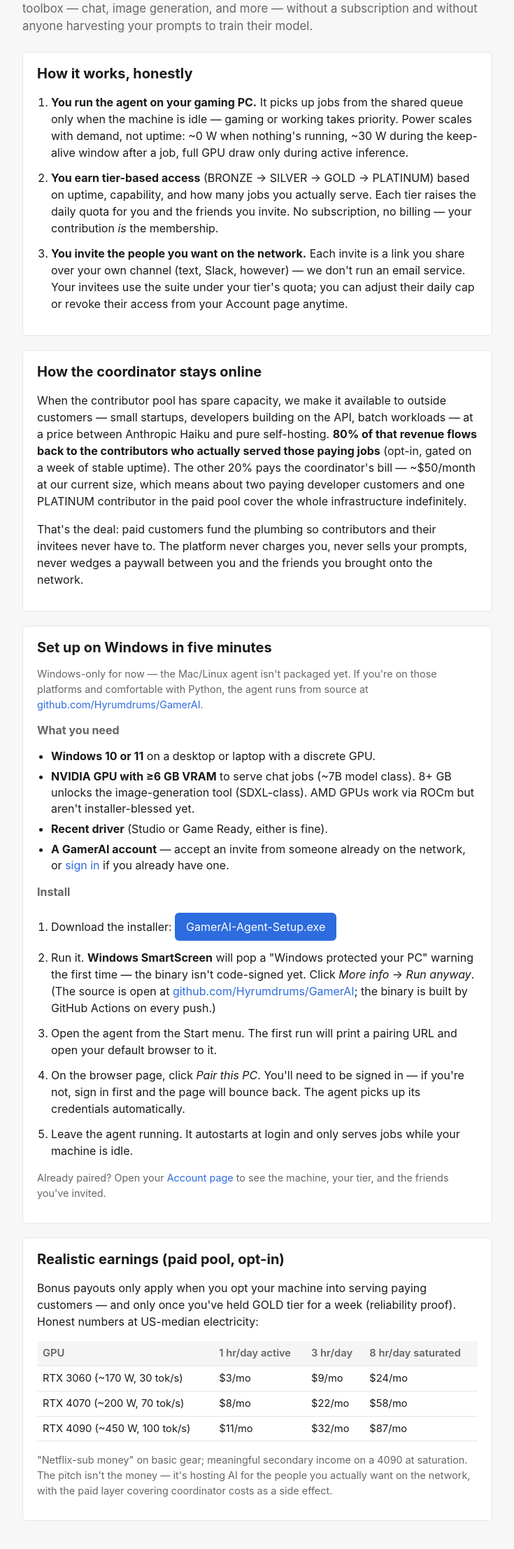
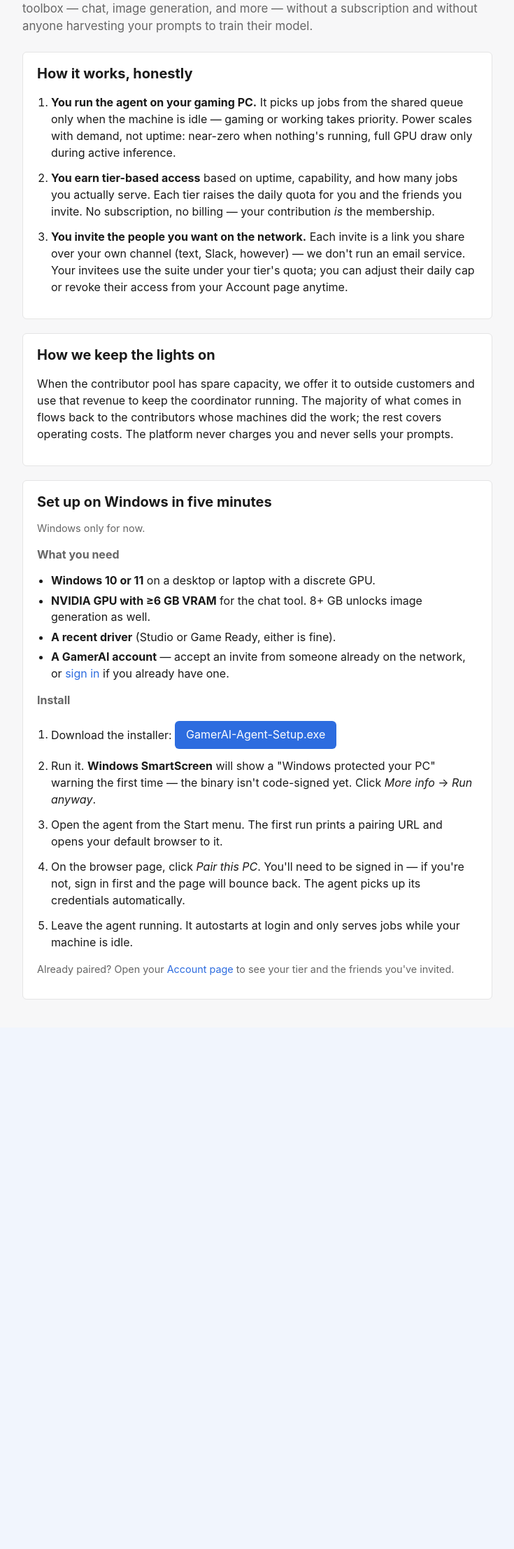
Before and after one commit to Hyrumdrums/GamerAI, a Python web app: template client/templates/contribute.html.j2 in a window 1280 px wide. Shown: the part 209-2422 px from the top of the page at 70% size, without its empty margins (272-1007 px from the left). After the commit the page ends 1637 px from the top, so only its background shows below. Run offline with Jinja, Linux system fonts and the light colour scheme; the template is opened without the code that fills it, so the values that code supplies are empty.

Commit message:
docs(contribute): trim copy — KISS, no pricing claims, Windows-only
Per user feedback after first read:
- Drop "How the coordinator stays online" specifics → "How we keep
  the lights on" stays vague: "majority goes back to contributors,
  rest covers operating costs." No 80/20 split, no $50/month claim,
  no Anthropic Haiku comparison.
- Drop the earnings table entirely. Promising "Netflix-sub money"
  on a 3060 is the kind of number that doesn't survive contact
  with reality.
- Drop github.com repo links and the "Mac/Linux from source" aside.
  Windows-only for now; we'll expand the surface when there's an
  actual installer for the other platforms.
- Slightly softer "near-zero" instead of the specific "~30 W keep-
  alive" wattage — same message, less commitment to a number that
  varies by GPU.

Test gains regression guards that the page contains no github.com
links, no "80%" string, no "$/mo", and no "Haiku" mention — so
nobody adds them back without thinking.

Co-Authored-By: Claude Opus 4.7 (1M context) <noreply@anthropic.com>

```diff
--- a/client/templates/contribute.html.j2
+++ b/client/templates/contribute.html.j2
@@ -40,16 +40,15 @@
         <strong>You run the agent on your gaming PC.</strong> It picks
         up jobs from the shared queue only when the machine is idle
         — gaming or working takes priority. Power scales with demand,
-        not uptime: ~0 W when nothing's running, ~30 W during the
-        keep-alive window after a job, full GPU draw only during
-        active inference.
+        not uptime: near-zero when nothing's running, full GPU draw
+        only during active inference.
       </li>
       <li>
-        <strong>You earn tier-based access</strong> (BRONZE → SILVER
-        → GOLD → PLATINUM) based on uptime, capability, and how many
-        jobs you actually serve. Each tier raises the daily quota
-        for you and the friends you invite. No subscription, no
-        billing — your contribution <em>is</em> the membership.
+        <strong>You earn tier-based access</strong> based on uptime,
+        capability, and how many jobs you actually serve. Each tier
+        raises the daily quota for you and the friends you invite.
+        No subscription, no billing — your contribution <em>is</em>
+        the membership.
       </li>
       <li>
         <strong>You invite the people you want on the network.</strong>
@@ -63,47 +62,31 @@
   </section>
 
   <section class="card">
-    <h2>How the coordinator stays online</h2>
+    <h2>How we keep the lights on</h2>
     <p>
-      When the contributor pool has spare capacity, we make it
-      available to outside customers — small startups, developers
-      building on the API, batch workloads — at a price between
-      Anthropic Haiku and pure self-hosting. <strong>80% of that
-      revenue flows back to the contributors who actually served
-      those paying jobs</strong> (opt-in, gated on a week of stable
-      uptime). The other 20% pays the coordinator's bill —
-      ~$50/month at our current size, which means about two paying
-      developer customers and one PLATINUM contributor in the paid
-      pool cover the whole infrastructure indefinitely.
-    </p>
-    <p>
-      That's the deal: paid customers fund the plumbing so
-      contributors and their invitees never have to. The platform
-      never charges you, never sells your prompts, never wedges a
-      paywall between you and the friends you brought onto the
-      network.
+      When the contributor pool has spare capacity, we offer it to
+      outside customers and use that revenue to keep the coordinator
+      running. The majority of what comes in flows back to the
+      contributors whose machines did the work; the rest covers
+      operating costs. The platform never charges you and never sells
+      your prompts.
     </p>
   </section>
 
   <section class="card">
     <h2>Set up on Windows in five minutes</h2>
     <p class="muted">
-      Windows-only for now — the Mac/Linux agent isn't packaged yet.
-      If you're on those platforms and comfortable with Python, the
-      agent runs from source at
-      <a href="https://github.com/Hyrumdrums/GamerAI/tree/main/windows-agent" target="_blank">github.com/Hyrumdrums/GamerAI</a>.
+      Windows only for now.
     </p>
 
     <h3>What you need</h3>
     <ul class="reqs">
       <li><strong>Windows 10 or 11</strong> on a desktop or laptop
         with a discrete GPU.</li>
-      <li><strong>NVIDIA GPU with ≥6 GB VRAM</strong> to serve chat
-        jobs (~7B model class). 8+ GB unlocks the image-generation
-        tool (SDXL-class). AMD GPUs work via ROCm but aren't
-        installer-blessed yet.</li>
-      <li><strong>Recent driver</strong> (Studio or Game Ready, either
-        is fine).</li>
+      <li><strong>NVIDIA GPU with ≥6 GB VRAM</strong> for the chat
+        tool. 8+ GB unlocks image generation as well.</li>
+      <li><strong>A recent driver</strong> (Studio or Game Ready,
+        either is fine).</li>
       <li><strong>A GamerAI account</strong> — accept an invite from
         someone already on the network, or
         <a href="/login">sign in</a> if you already have one.</li>
@@ -118,21 +101,19 @@
         </a>
       </li>
       <li>
-        Run it. <strong>Windows SmartScreen</strong> will pop a
+        Run it. <strong>Windows SmartScreen</strong> will show a
         "Windows protected your PC" warning the first time — the
         binary isn't code-signed yet. Click <em>More info</em> →
-        <em>Run anyway</em>. (The source is open at
-        <a href="https://github.com/Hyrumdrums/GamerAI" target="_blank">github.com/Hyrumdrums/GamerAI</a>;
-        the binary is built by GitHub Actions on every push.)
+        <em>Run anyway</em>.
       </li>
       <li>
-        Open the agent from the Start menu. The first run will print
-        a pairing URL and open your default browser to it.
+        Open the agent from the Start menu. The first run prints a
+        pairing URL and opens your default browser to it.
       </li>
       <li>
-        On the browser page, click <em>Pair this PC</em>. You'll need
-        to be signed in — if you're not, sign in first and the page
-        will bounce back. The agent picks up its credentials
+        On the browser page, click <em>Pair this PC</em>. You'll
+        need to be signed in — if you're not, sign in first and the
+        page will bounce back. The agent picks up its credentials
         automatically.
       </li>
       <li>
@@ -143,33 +124,7 @@
 
     <p class="hint">
       Already paired? Open your <a href="/account">Account page</a>
-      to see the machine, your tier, and the friends you've invited.
-    </p>
-  </section>
-
-  <section class="card">
-    <h2>Realistic earnings (paid pool, opt-in)</h2>
-    <p>
-      Bonus payouts only apply when you opt your machine into serving
-      paying customers — and only once you've held GOLD tier for a
-      week (reliability proof). Honest numbers at US-median
-      electricity:
-    </p>
-    <table class="earnings">
-      <thead>
-        <tr><th>GPU</th><th>1 hr/day active</th><th>3 hr/day</th><th>8 hr/day saturated</th></tr>
-      </thead>
-      <tbody>
-        <tr><td>RTX 3060 (~170 W, 30 tok/s)</td><td>$3/mo</td><td>$9/mo</td><td>$24/mo</td></tr>
-        <tr><td>RTX 4070 (~200 W, 70 tok/s)</td><td>$8/mo</td><td>$22/mo</td><td>$58/mo</td></tr>
-        <tr><td>RTX 4090 (~450 W, 100 tok/s)</td><td>$11/mo</td><td>$32/mo</td><td>$87/mo</td></tr>
-      </tbody>
-    </table>
-    <p class="muted">
-      "Netflix-sub money" on basic gear; meaningful secondary income
-      on a 4090 at saturation. The pitch isn't the money — it's
-      hosting AI for the people you actually want on the network,
-      with the paid layer covering coordinator costs as a side effect.
+      to see your tier and the friends you've invited.
     </p>
   </section>
 
```
Also changed, not shown: tests/test_web_ui_smoke.py (+6 -0 lines).
